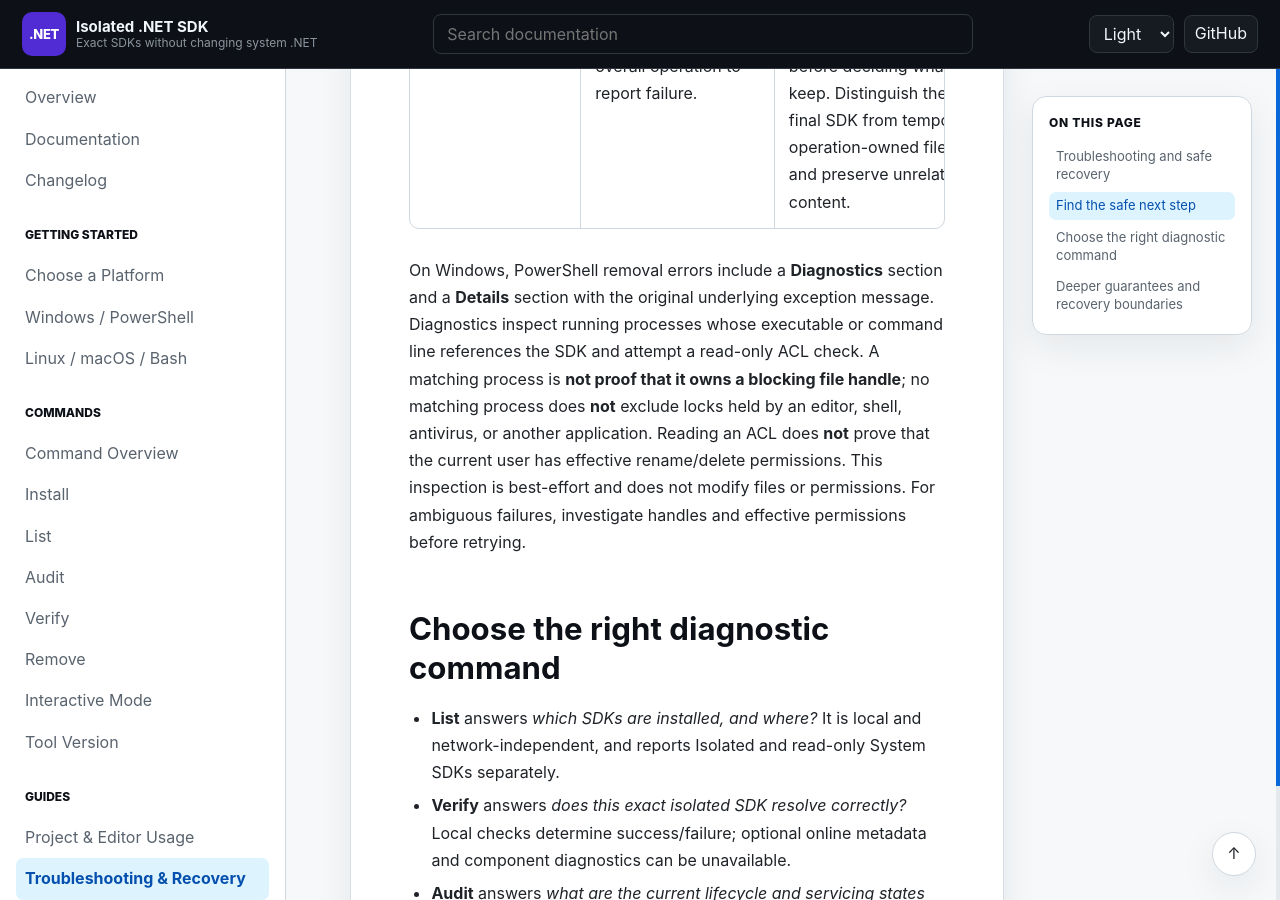
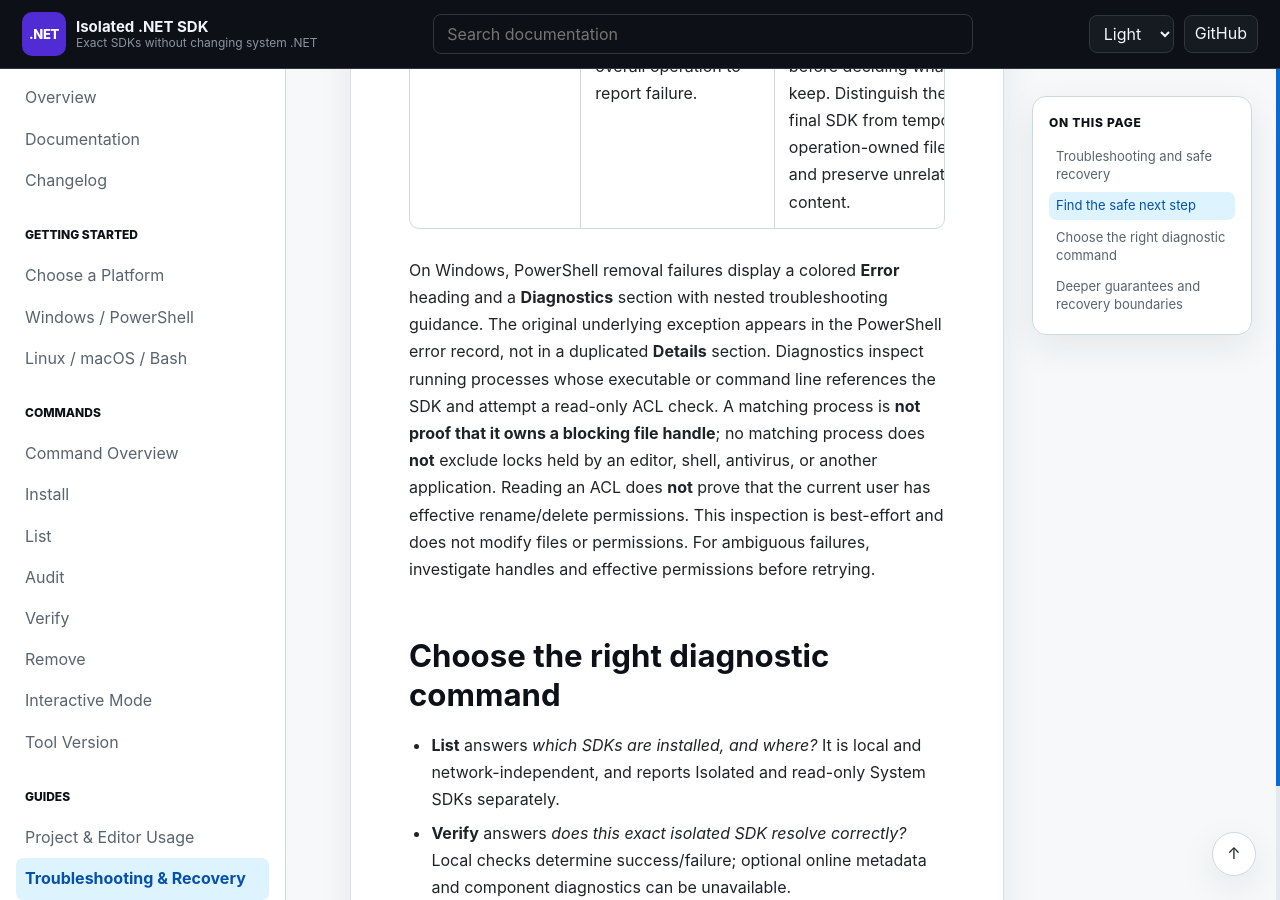
Before and after one commit to infoconex/isolated-dotnet-sdk, a Jekyll site: the page built from docs/guides/troubleshooting.md, in a window 1280 px wide and 900 px high, scrolled down 5782 px. Built offline with Jekyll 4.4.1, drawn with Linux system fonts in a browser that asks for light colours; our own code applies the rules of GitHub Pages for plain Markdown files.

Commit message:
docs(remove): clarify native exception appears in error record without duplicate Details

```diff
--- a/docs/guides/troubleshooting.md
+++ b/docs/guides/troubleshooting.md
@@ -22,7 +22,7 @@ Use the [Windows / PowerShell 7](../getting-started/windows-powershell.md) or [L
 | **Remove reports incomplete removal after staging.** | The approved SDK was moved into operation-owned quarantine but not all files could be deleted; its executable may already be absent. | Close blocking processes or fix permissions, then run **Remove** again and select the clearly labeled **incomplete removal** (or supply the same exact version). Confirm normally. Do not alter hidden recovery records or manually adopt arbitrary folders. A missing/mismatched recovery proof requires manual investigation, not a forced deletion. |
 | **Operation-owned cleanup fails** after an installation attempt. | Cleanup failures are surfaced; an already promoted SDK may be usable even if cleanup caused the overall operation to report failure. | Do not infer state solely from the exit message. Inspect the final selected version and, if present, use Verify's local proof before deciding what to keep. Distinguish the final SDK from temporary operation-owned files and preserve unrelated content. |
 
-On Windows, PowerShell removal errors include a **Diagnostics** section and a **Details** section with the original underlying exception message. Diagnostics inspect running processes whose executable or command line references the SDK and attempt a read-only ACL check. A matching process is **not proof that it owns a blocking file handle**; no matching process does **not** exclude locks held by an editor, shell, antivirus, or another application. Reading an ACL does **not** prove that the current user has effective rename/delete permissions. This inspection is best-effort and does not modify files or permissions. For ambiguous failures, investigate handles and effective permissions before retrying.
+On Windows, PowerShell removal failures display a colored **Error** heading and a **Diagnostics** section with nested troubleshooting guidance. The original underlying exception appears in the PowerShell error record, not in a duplicated **Details** section. Diagnostics inspect running processes whose executable or command line references the SDK and attempt a read-only ACL check. A matching process is **not proof that it owns a blocking file handle**; no matching process does **not** exclude locks held by an editor, shell, antivirus, or another application. Reading an ACL does **not** prove that the current user has effective rename/delete permissions. This inspection is best-effort and does not modify files or permissions. For ambiguous failures, investigate handles and effective permissions before retrying.
 
 ## Choose the right diagnostic command
 
```
